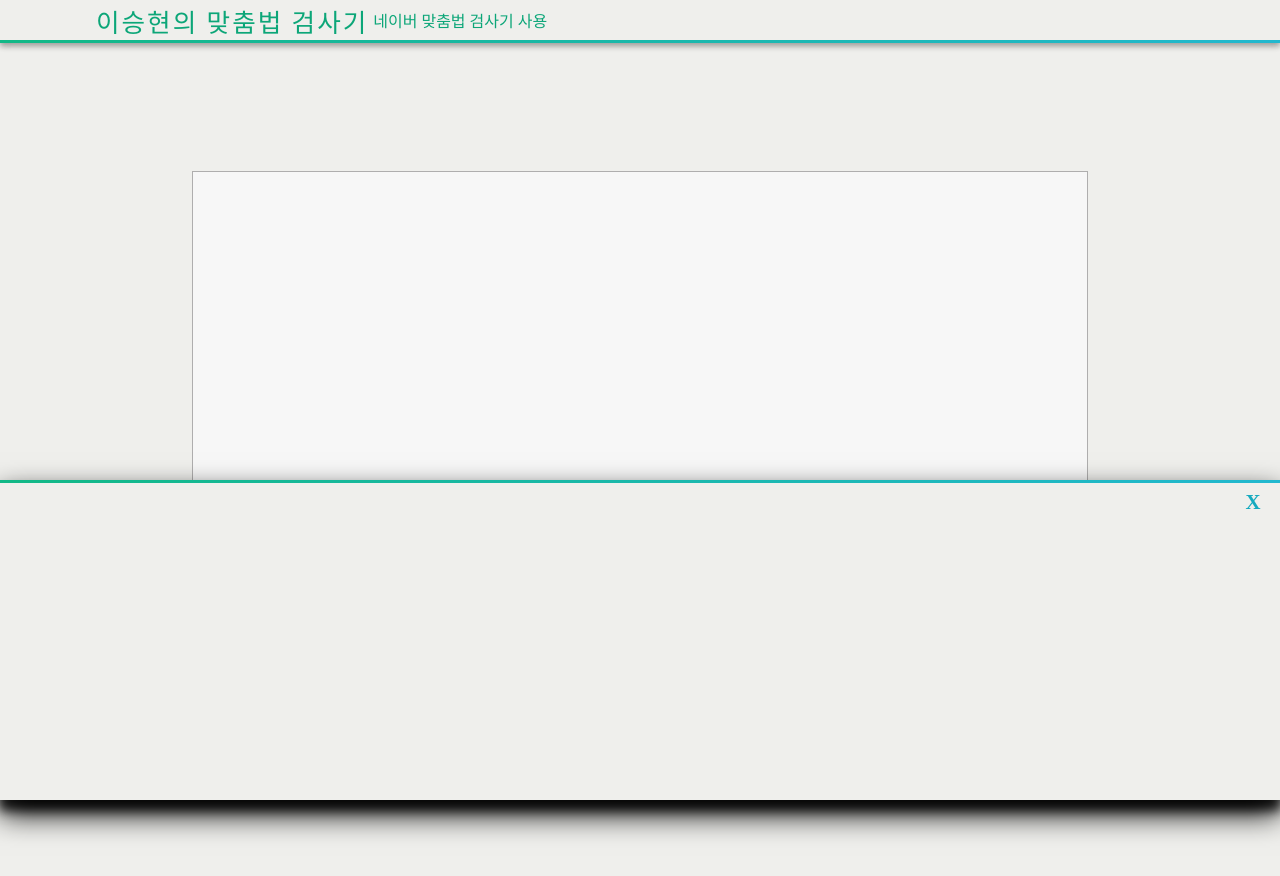
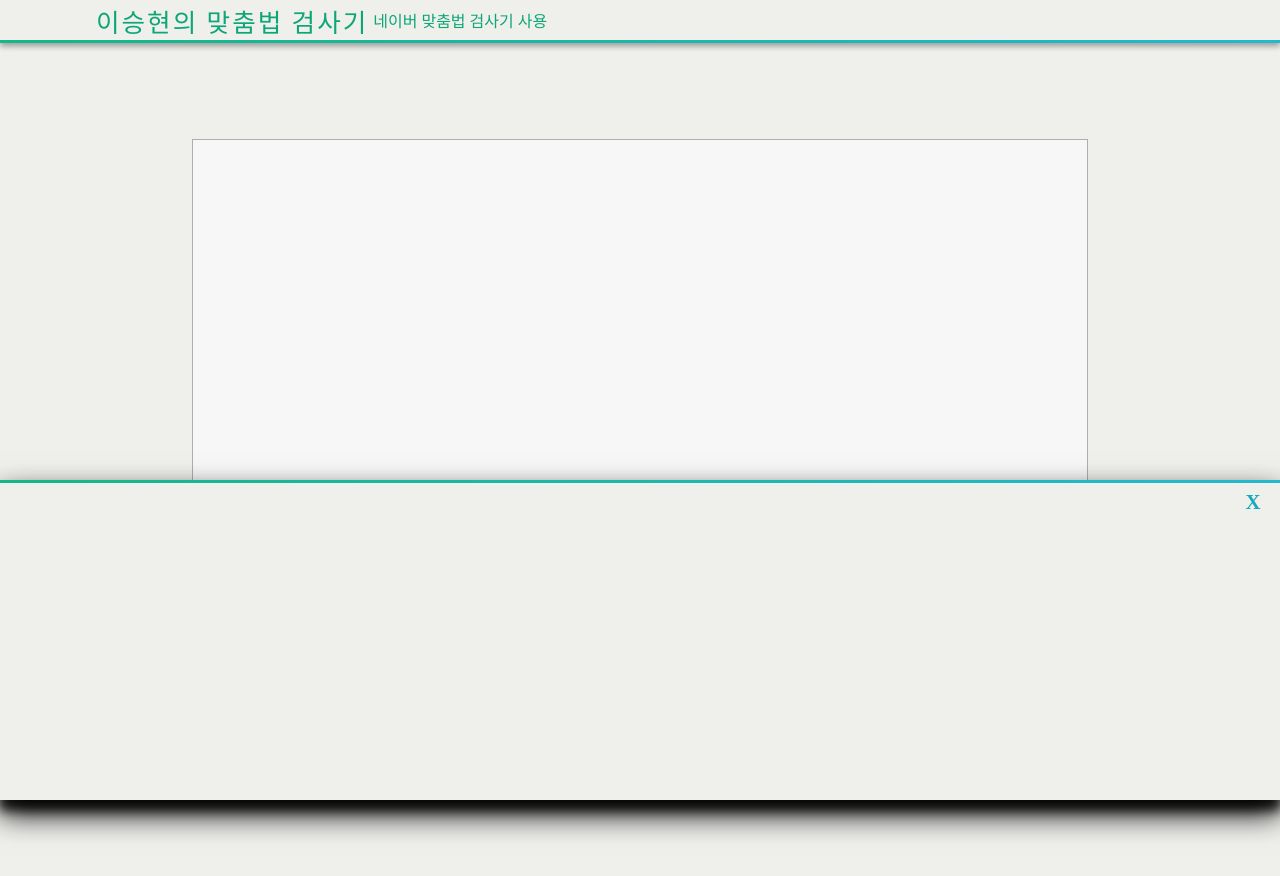
Before and after one commit to shlee0114/spellChecker, a React (Create React App) app in the folder frontend/grammar-check/: page / in a window 1280 px wide. Shown: the top 876 px of the page. Built offline with nearby package versions, Linux system fonts and the light colour scheme; no server answers; a web font is replaced by a local one.

Commit message:
Fix : 사이즈 조정

```diff
--- a/frontend/grammar-check/src/components/grammar/GrammarArea.js
+++ b/frontend/grammar-check/src/components/grammar/GrammarArea.js
@@ -8,7 +8,7 @@ const Area = styled.section`
   width: 100%;
   height: 60vh;
   margin-left: 15%;
-  margin-top: 10%;
+  margin-top: 7.5%;
   display: flex;
 `;
 
```
